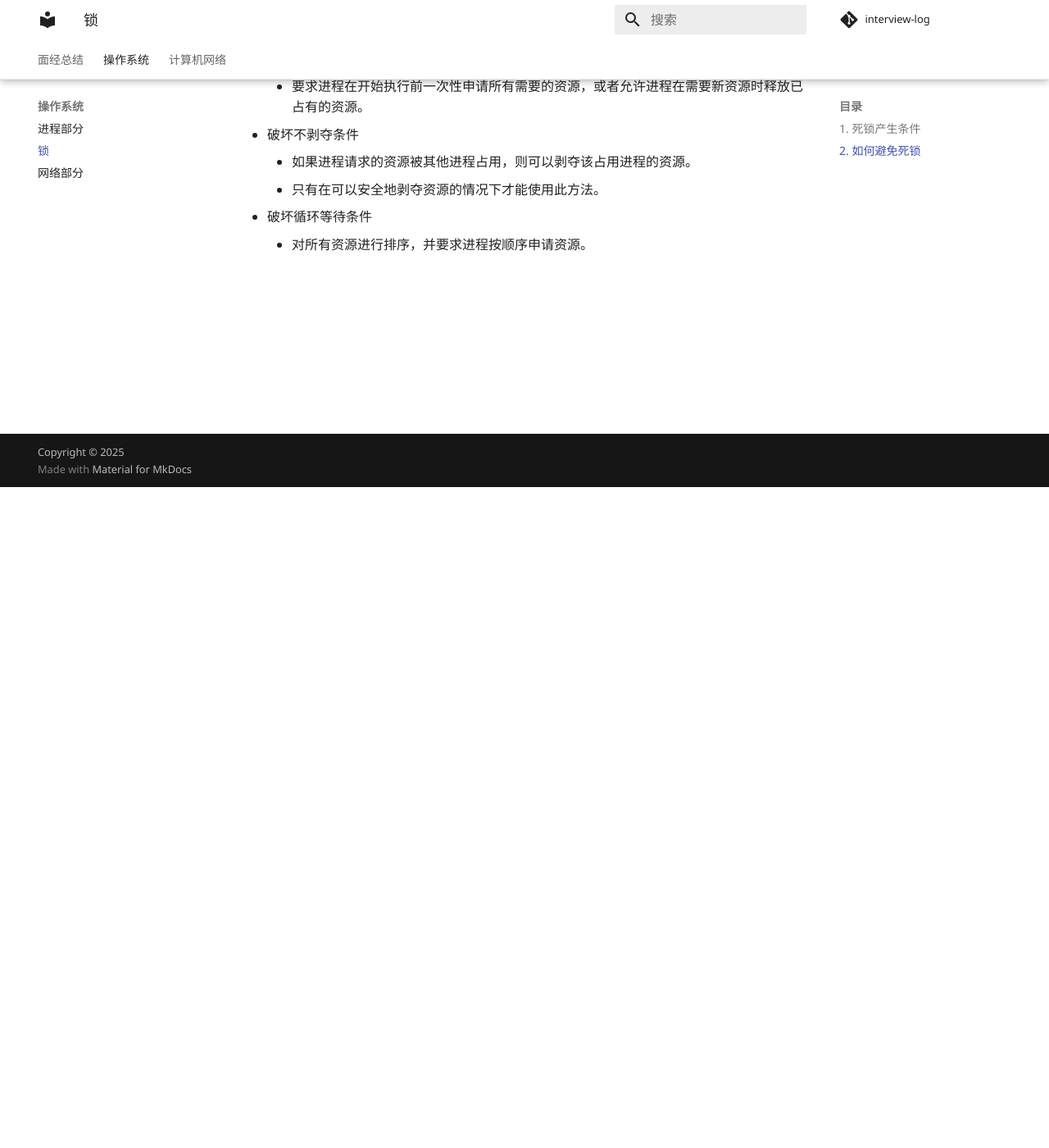
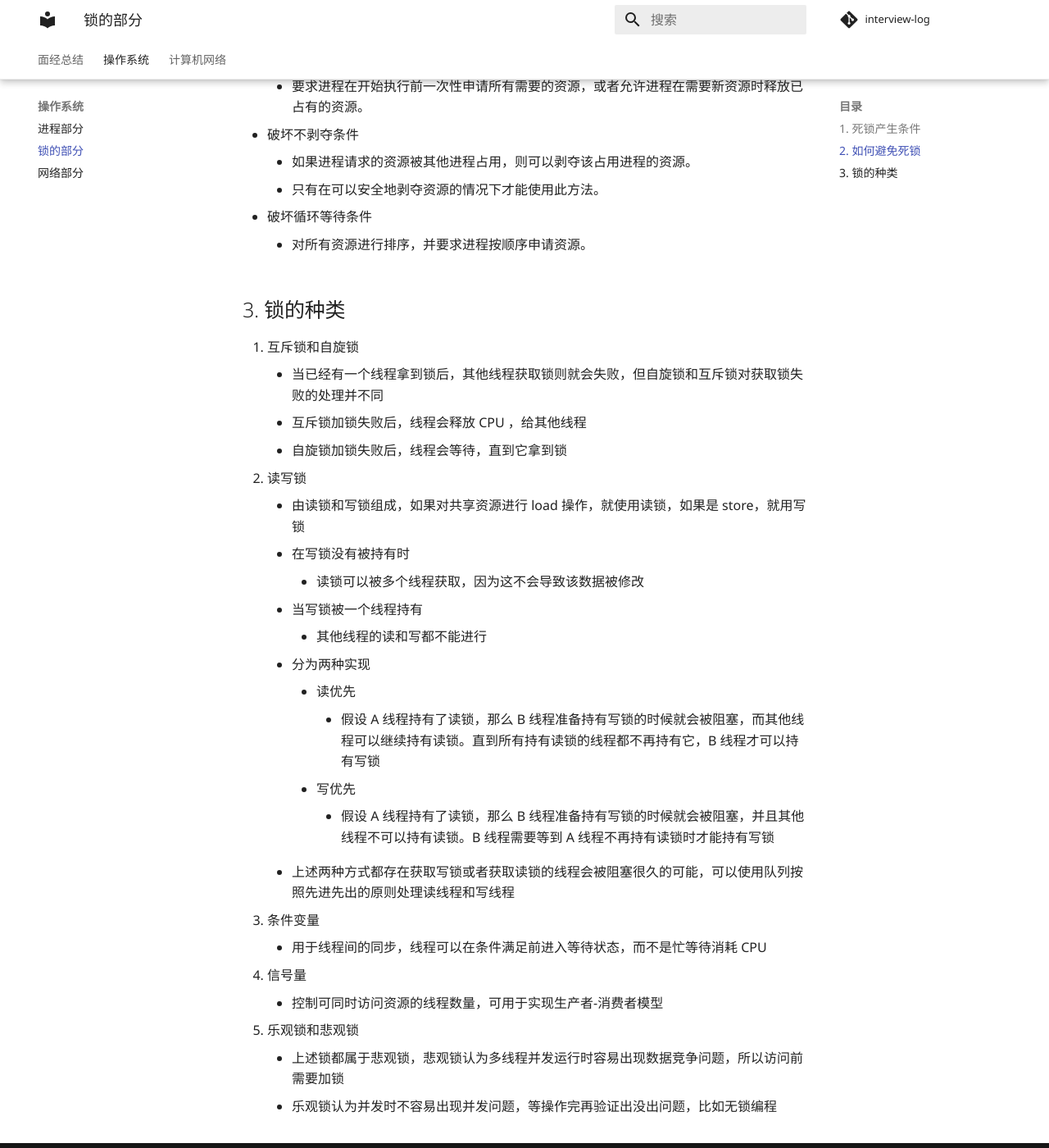
Before and after one commit to suoyuan666/interview-log, an MkDocs documentation site: the page built from docs/os/lock.md, in a window 1280 px wide and 1400 px high, scrolled down 806 px. Shown: the whole window at 82% size. Built offline with MkDocs 1.6.1 and Material for MkDocs 9.7.7, drawn with Linux system fonts in a browser that asks for light colours; comment, search, counter and statistics services are not loaded.

Commit message:
[os/lock]: update lock
Signed-off-by: suoyuan666 <s5n666@outlook.com>

```diff
--- a/docs/os/lock.md
+++ b/docs/os/lock.md
@@ -1,4 +1,4 @@
-# 锁
+# 锁的部分
 
 这里说的是并发时候用到的锁
 
@@ -26,3 +26,29 @@
     - 只有在可以安全地剥夺资源的情况下才能使用此方法。
 - 破坏循环等待条件
     - 对所有资源进行排序，并要求进程按顺序申请资源。
+
+## 3. 锁的种类
+
+1. 互斥锁和自旋锁
+    - 当已经有一个线程拿到锁后，其他线程获取锁则就会失败，但自旋锁和互斥锁对获取锁失败的处理并不同
+    - 互斥锁加锁失败后，线程会释放 CPU ，给其他线程
+    - 自旋锁加锁失败后，线程会等待，直到它拿到锁
+2. 读写锁
+    - 由读锁和写锁组成，如果对共享资源进行 load 操作，就使用读锁，如果是 store，就用写锁
+    - 在写锁没有被持有时
+        - 读锁可以被多个线程获取，因为这不会导致该数据被修改
+    - 当写锁被一个线程持有
+        - 其他线程的读和写都不能进行
+    - 分为两种实现
+        - 读优先
+            - 假设 A 线程持有了读锁，那么 B 线程准备持有写锁的时候就会被阻塞，而其他线程可以继续持有读锁。直到所有持有读锁的线程都不再持有它，B 线程才可以持有写锁
+        - 写优先
+            - 假设 A 线程持有了读锁，那么 B 线程准备持有写锁的时候就会被阻塞，并且其他线程不可以持有读锁。B 线程需要等到 A 线程不再持有读锁时才能持有写锁
+    - 上述两种方式都存在获取写锁或者获取读锁的线程会被阻塞很久的可能，可以使用队列按照先进先出的原则处理读线程和写线程
+3. 条件变量
+    - 用于线程间的同步，线程可以在条件满足前进入等待状态，而不是忙等待消耗 CPU
+4. 信号量
+    - 控制可同时访问资源的线程数量，可用于实现生产者-消费者模型
+4. 乐观锁和悲观锁
+    - 上述锁都属于悲观锁，悲观锁认为多线程并发运行时容易出现数据竞争问题，所以访问前需要加锁
+    - 乐观锁认为并发时不容易出现并发问题，等操作完再验证出没出问题，比如无锁编程
```
